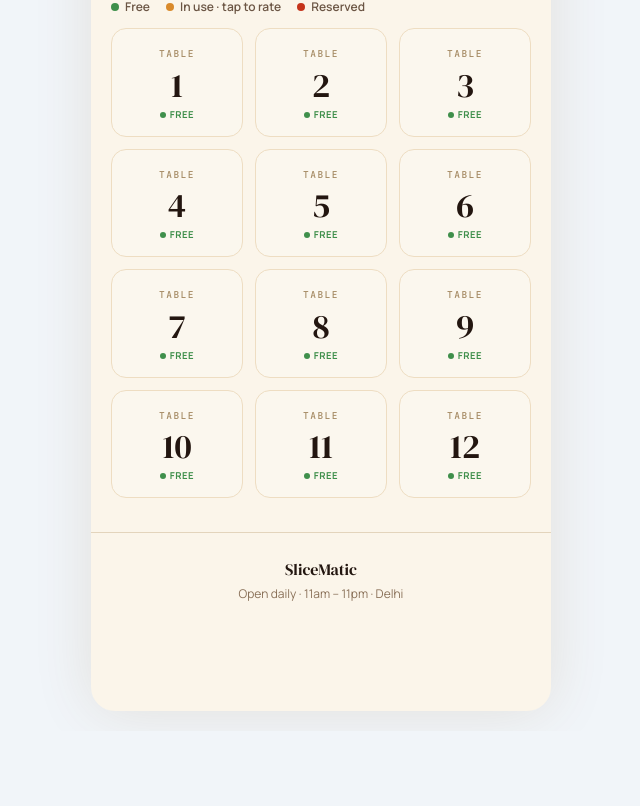
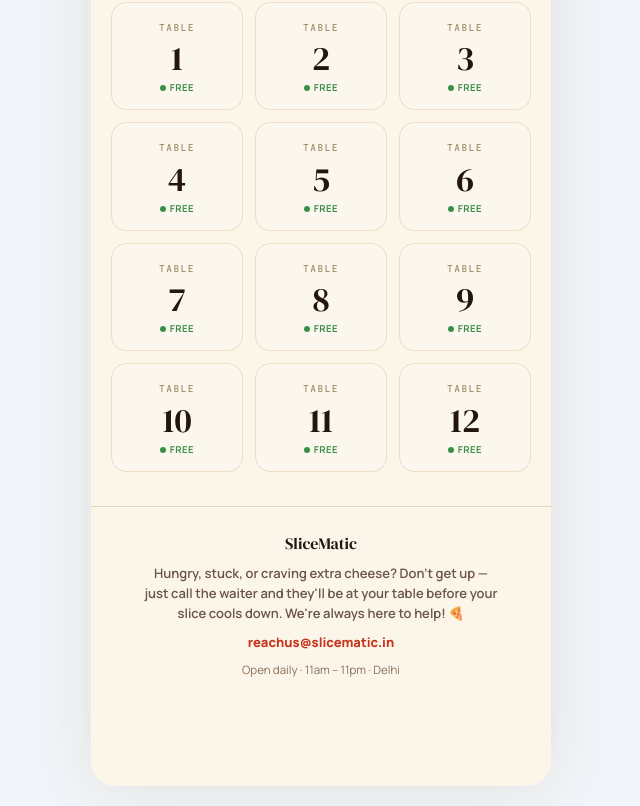
Before and after one commit to bharathparsam/slicematic, a React (Vite) app: page / in a window 1280 px wide. Shown: the part 1715-2521 px from the top of the page, without its empty margins (319-959 px from the left). Before the commit the page ends 2446 px from the top, so only its background shows below. Built offline with nearby package versions, Linux system fonts and the light colour scheme; no server answers.

Commit message:
feat: add footer with contact information and assistance prompts to AdminOrdersTable, TableSelect, and OrderScreen components

```diff
--- a/src/components/AdminOrdersTable.jsx
+++ b/src/components/AdminOrdersTable.jsx
@@ -177,6 +177,20 @@ export default function AdminOrdersTable({ onModify, onExit, onKitchen, onManage
               />
             )}
           </div>
+        )}
+        {unlocked && (
+          <footer
+            className="flex flex-wrap items-center justify-center gap-x-1.5 gap-y-1 px-6 py-5 text-center"
+            style={{ borderTop: '1px solid #eaddc5', background: '#faf3e6' }}
+          >
+            <span style={{ fontFamily: FONT_DISPLAY, fontSize: 14, color: C.ink }}>SliceMatic</span>
+            <span style={{ fontSize: 12.5, color: C.brown2, fontWeight: 600 }}>
+              · owner console — something acting up or a question? We&apos;re on it:
+            </span>
+            <a href="mailto:reachus@slicematic.in" style={{ fontSize: 12.5, color: C.red, fontWeight: 700 }}>
+              reachus@slicematic.in
+            </a>
+          </footer>
         )}
       </div>
     </div>
--- a/src/components/TableSelect.jsx
+++ b/src/components/TableSelect.jsx
@@ -3,7 +3,7 @@ import { motion, AnimatePresence, useReducedMotion } from 'framer-motion'
 import { formatCurrency } from '@/lib/billing'
 import { loadOpsConfig, DEFAULT_OPS_CONFIG } from '@/lib/opsConfig'
 import ViewNav from '@/components/ViewNav'
-import StoreHoursBadge from '@/components/StoreHoursBadge'
+// import StoreHoursBadge from '@/components/StoreHoursBadge' // hidden for now (kept)
 
 /**
  * Landing / "select your table" — the app's home screen (the order flow's table
@@ -185,10 +185,12 @@ export default function TableSelect({
             onManager={onManager}
             onAdmin={onAdmin}
           />
+          {/* Store-hours Open/Closed badge — hidden for now (component kept).
           <StoreHoursBadge
             openHour={opsConfig.store_open_hour}
             closeHour={opsConfig.store_close_hour}
           />
+          */}
         </div>
       </div>
 
@@ -496,7 +498,19 @@ export default function TableSelect({
         style={{ borderTop: `1px solid ${C.border2}`, marginTop: 10 }}
       >
         <div style={{ fontFamily: FONT_DISPLAY, fontSize: 16, color: C.ink }}>SliceMatic</div>
-        <div style={{ fontSize: 12, color: C.brown2, marginTop: 4 }}>
+        <p className="mx-auto mt-2" style={{ fontSize: 13, color: C.brown, fontWeight: 600, lineHeight: 1.55, maxWidth: 360 }}>
+          Hungry, stuck, or craving extra cheese? Don&apos;t get up — just call the
+          waiter and they&apos;ll be at your table before your slice cools down.
+          We&apos;re always here to help! 🍕
+        </p>
+        <a
+          href="mailto:reachus@slicematic.in"
+          className="mt-2.5 inline-block transition-opacity hover:opacity-80"
+          style={{ fontSize: 13, color: C.red, fontWeight: 800 }}
+        >
+          reachus@slicematic.in
+        </a>
+        <div style={{ fontSize: 11.5, color: C.brown2, marginTop: 8 }}>
           Open daily · 11am – 11pm · Delhi
         </div>
       </footer>
--- a/src/components/order/OrderScreen.jsx
+++ b/src/components/order/OrderScreen.jsx
@@ -307,6 +307,21 @@ export default function OrderScreen({
         </div>
       </section>
 
+      {/* FOOTER */}
+      <footer className="px-5 pb-3 pt-2 text-center">
+        <p className="mx-auto" style={{ fontSize: 12.5, color: C.brown, fontWeight: 600, lineHeight: 1.5, maxWidth: 340 }}>
+          Need a hand? Just call the waiter — they&apos;ll be at your table in a slice
+          of a second. 🍕 We&apos;re here to help!
+        </p>
+        <a
+          href="mailto:reachus@slicematic.in"
+          className="mt-1.5 inline-block"
+          style={{ fontSize: 12, color: C.red, fontWeight: 700 }}
+        >
+          reachus@slicematic.in
+        </a>
+      </footer>
+
       {/* STICKY CART BAR */}
       {hasCart && (
         <div
```
